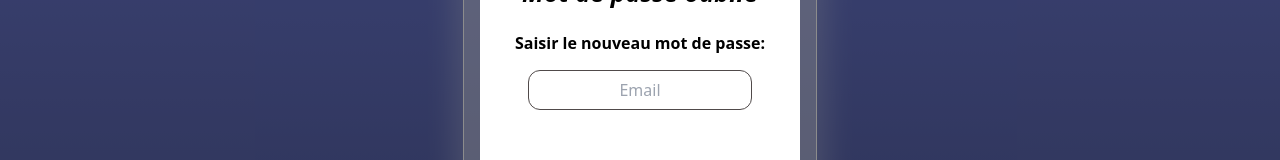
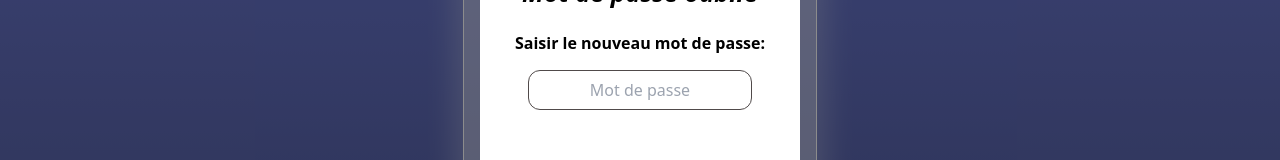
Before and after one commit to ALAAHAJHOUJ/USERSAPP-partie-front-end-, a React (Create React App) app: page / in a window 1280 px wide. Shown: the part 303-463 px from the top of the page. Built offline with nearby package versions, Linux system fonts and the light colour scheme; a web font is replaced by a local one.

Commit message:
presque finis

```diff
--- a/src/pagesAceuille/actualiser.jsx
+++ b/src/pagesAceuille/actualiser.jsx
@@ -21,7 +21,7 @@ function Actualiser() {
         <span className='text-[25px] font-[700] italic text-center'>Mot de passe oublié</span>
         <div className='w-full  flex justify-center flex-wrap gap-[15px]'>
           <label htmlFor="pass" className='w-full font-[600]  text-center' >Saisir le nouveau mot de passe:</label>
-          <input ref={ref2} type="password" name="pass" id="pass" placeholder='Email' className='border-[#504a4a] border-[1px] w-[70%] h-[40px] rounded-[12px] placeholder:text-center' />
+          <input ref={ref2} type="password" name="pass" id="pass" placeholder='Mot de passe' className='border-[#504a4a] border-[1px] w-[70%] h-[40px] rounded-[12px] placeholder:text-center' />
           <div className='text-red-500 font-[600] w-full text-center'>{error!="bien"?error:""}</div>
           <input type="submit"  value={"Envoi"} className='bg-blue-500 focus:border-none focus:outline-none rounded-[12px] text-white w-[120px] h-[40px] text-center mt-[40px] cursor-pointer font-[700] italic hover:bg-blue-300'/>
           <div ref={ref3} className='bg-red-500 font-[700] focus:border-none focus:outline-none text-white rounded-[12px] w-[120px] h-[40px] flex justify-center items-center mt-[40px] italic cursor-pointer hover:bg-red-300'>Annuler</div>
```
